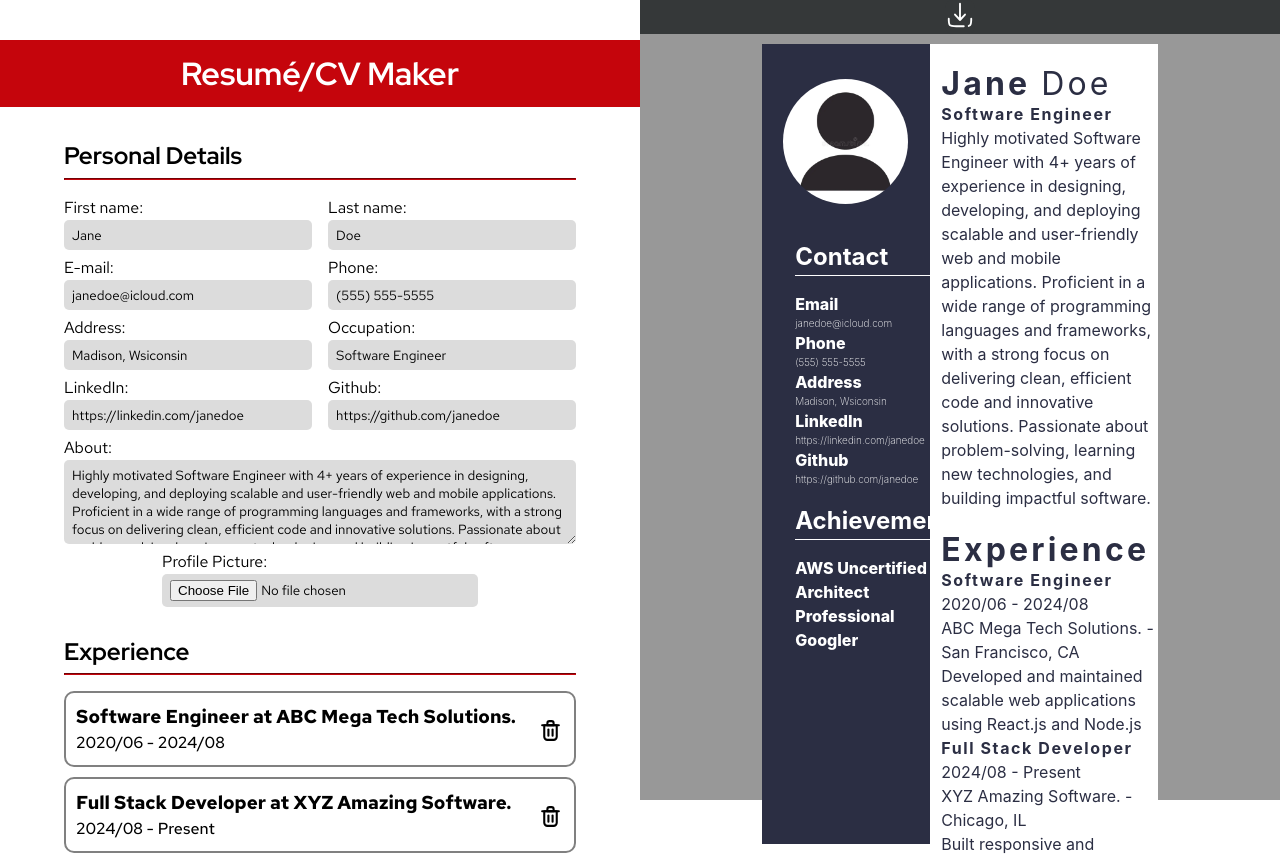
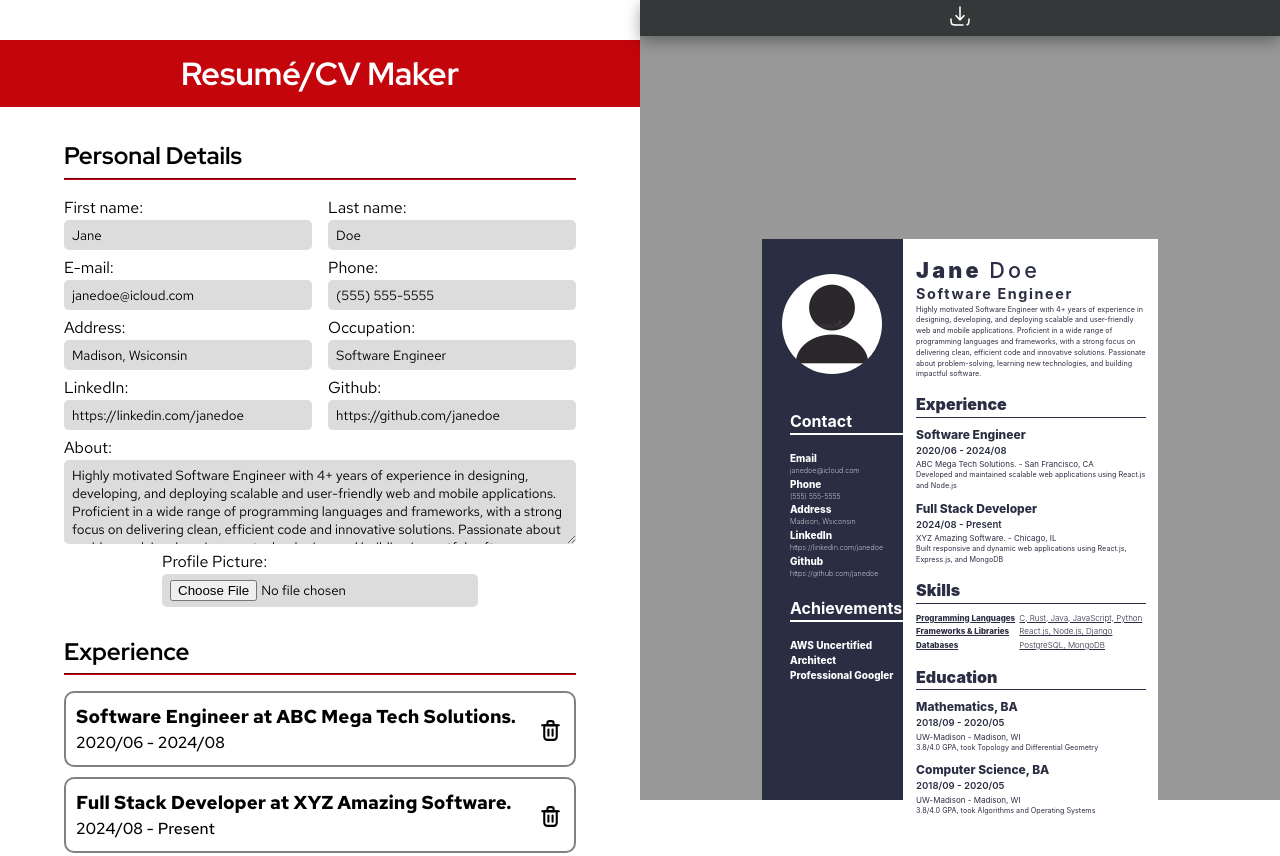
Before and after one commit to yegeunyang/odin-CV-application, a React (Vite) app: page / in a window 1280 px wide. Shown: the top 856 px of the page. Built offline with nearby package versions, Linux system fonts and the light colour scheme.

Commit message:
Add style to viewer components

```diff
--- a/src/App.css
+++ b/src/App.css
@@ -10,6 +10,8 @@
   --side-background-color: #2b2e43;
   --main-text-color: #2b2e43;
   --viewer-background-color: #989898;
+  --pdf-width: calc(31vw);
+  --pdf-height: calc(1.41421356237 * var(--pdf-width));
 }
 
 #screen {
@@ -59,6 +61,7 @@
     height: 4.5%;
     display: flex;
     justify-content: center;
+    box-shadow: rgba(0, 0, 0, 0.35) 0px 5px 15px;
 
     > button {
       padding: 0;
@@ -66,20 +69,23 @@
       background-color: var(--menu-background-color);
 
       > img {
-        width: 30px;
-        height: 30px;
+        width: 24px;
+        height: 24px;
       }
     }
   }
 
   > #viewer-body {
+    flex: 1;
     display: flex;
-    height: 100%;
-    padding: 1.5% 19% 4% 19%;
+    justify-content: center;
+    align-items: flex-end;
 
     > #pdf {
       display: flex;
-      flex: 1 1 0;
+      width: var(--pdf-width);
+      height: var(--pdf-height);
+
       background-color: white;
 
       > #side {
@@ -90,7 +96,7 @@
       }
 
       > #main {
-        flex: 8;
+        flex: 9;
       }
     }
   }
@@ -268,7 +274,7 @@
     background-color: var(--achievement-background-color);
     color: white;
     padding: 5px 20px;
-    margin: 3px 6px;
+    margin: 3px 12px 3px 0;
     text-align: center;
     display: inline-flex;
     align-items: center;
@@ -280,8 +286,8 @@
 }
 
 #view-picture {
-  height: 125px;
-  width: 125px;
+  height: 100px;
+  width: 100px;
   border-radius: 50%;
   margin: 35px auto;
 }
@@ -292,7 +298,8 @@
   margin-left: 20%;
 
   h2 {
-    border-bottom: 1px solid white;
+    font-size: 1rem;
+    border-bottom: 2px solid white;
     margin: 0;
   }
 
@@ -303,11 +310,12 @@
     li {
       display: flex;
       flex-direction: column;
+      font-size: 0.625rem;
       font-weight: 800;
 
       span {
         font-weight: 200;
-        font-size: 0.625rem;
+        font-size: 0.45rem;
       }
     }
   }
@@ -318,28 +326,91 @@
 #view-education,
 #view-skills {
   color: var(--main-text-color);
+  padding-top: 8%;
+  padding-left: 5%;
+  padding-right: 5%;
 
   h1 {
-    font-size: 2rem;
+    font-size: 1.35rem;
     letter-spacing: 0.2rem;
-    padding-top: 10%;
-    padding-left: 5%;
+    font-weight: 900;
     margin: 0;
     span {
-      font-weight: 400;
+      font-weight: 500;
     }
   }
 
   h2 {
+    font-size: 0.9rem;
     letter-spacing: 0.1rem;
-    font-size: 1rem;
-    padding-left: 5%;
     margin: 0;
   }
 
   p {
-    font-size: 1rem;
-    padding-left: 5%;
+    font-size: 0.45rem;
     margin: 0;
   }
 }
+
+#view-experience,
+#view-education {
+  padding-top: 1rem;
+
+  h1 {
+    font-size: 1rem;
+    padding-bottom: 0.2rem;
+    border-bottom: 1.25px solid var(--main-text-color);
+    letter-spacing: 0;
+  }
+
+  .container {
+    margin-top: 0.5rem;
+
+    h2 {
+      font-size: 0.75rem;
+      letter-spacing: 0;
+      font-weight: 800;
+    }
+
+    .date {
+      font-size: 0.6rem;
+      font-weight: 600;
+    }
+
+    .location {
+      font-size: 0.5rem;
+      font-weight: 400;
+    }
+  }
+}
+
+#view-skills {
+  padding-top: 1rem;
+
+  h1 {
+    font-size: 1rem;
+    padding-bottom: 0.2rem;
+    border-bottom: 1.25px solid var(--main-text-color);
+    letter-spacing: 0;
+  }
+
+  ul {
+    list-style: none;
+    padding-left: 0;
+    margin-top: 0.5rem;
+    text-decoration: underline;
+    margin-bottom: 0;
+
+    li {
+      display: grid;
+      grid-template-columns: 45% 55%;
+      font-size: 0.5rem;
+      font-weight: 800;
+      margin-bottom: 0.1rem;
+
+      span {
+        font-weight: 300;
+      }
+    }
+  }
+}
--- a/src/App.jsx
+++ b/src/App.jsx
@@ -17,7 +17,15 @@ function printPDF() {
   html2canvas(document.querySelector("#pdf")).then((canvas) => {
     const imgData = canvas.toDataURL("image/png");
     const pdf = new jsPDF();
+    /*
     pdf.addImage(imgData, "PNG", 0, 0);
+    */
+
+    /* possibly edit this */
+    const imgProps = pdf.getImageProperties(imgData);
+    const pdfWidth = pdf.internal.pageSize.getWidth();
+    const pdfHeight = (imgProps.height * pdfWidth) / imgProps.width;
+    pdf.addImage(imgData, "PNG", 0, 0, pdfWidth, pdfHeight);
     pdf.save("CV.pdf");
   });
 }
--- a/src/components/Education.jsx
+++ b/src/components/Education.jsx
@@ -166,13 +166,13 @@ export function ViewEducation({ educations }) {
         return (
           <div className="container" key={education.id}>
             <h2>{education.degree}</h2>
-            <p>
+            <p className="date">
               {education.dateFrom} - {education.dateTo}
             </p>
-            <p>
+            <p className="location">
               {education.school} - {education.city}
             </p>
-            <p>{education.about}</p>
+            <p className="about">{education.about}</p>
           </div>
         );
       })}
--- a/src/components/Experience.jsx
+++ b/src/components/Experience.jsx
@@ -166,13 +166,13 @@ export function ViewExperience({ experiences }) {
         return (
           <div className="container" key={experience.id}>
             <h2>{experience.title}</h2>
-            <p>
+            <p className="date">
               {experience.dateFrom} - {experience.dateTo}
             </p>
-            <p>
+            <p className="location">
               {experience.company} - {experience.city}
             </p>
-            <p>{experience.about}</p>
+            <p className="about">{experience.about}</p>
           </div>
         );
       })}
```
